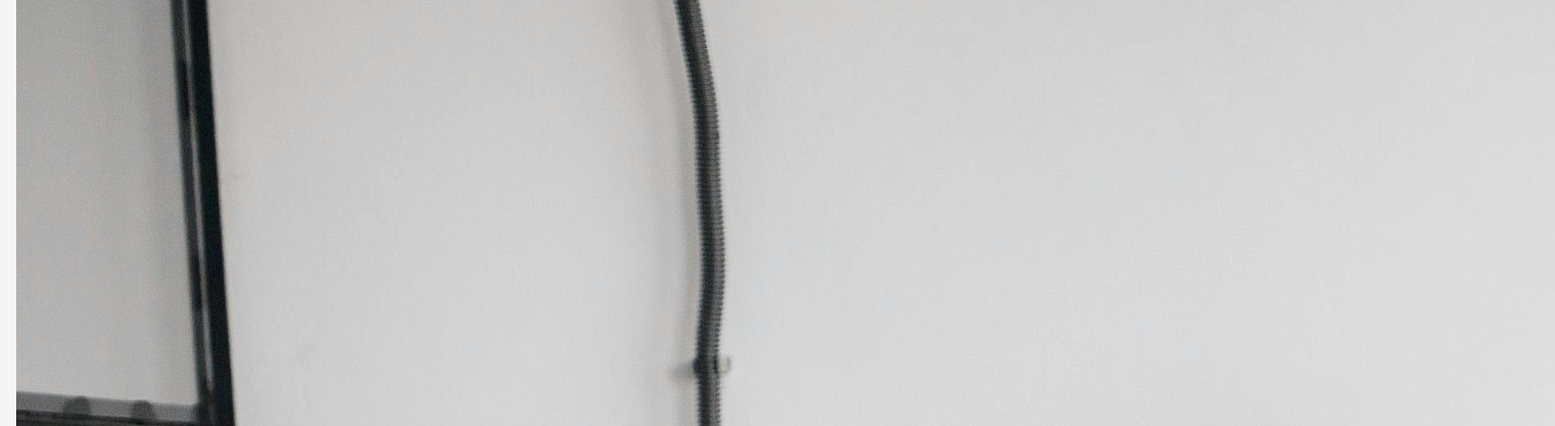
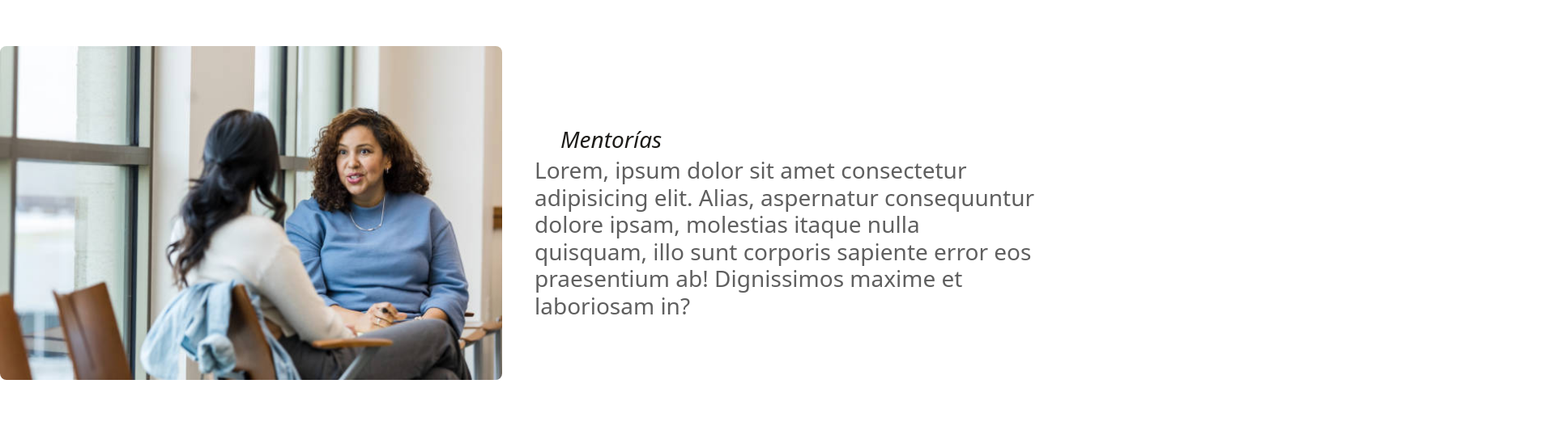
Before and after one commit to Cecipom/lupo, a plain HTML site: page pages/servicios.html in a window 1280 px wide. Shown: the part 527-1054 px from the top of the page at 81% size, 1920 px wide, since content can reach past the window. Drawn offline with nearby package versions, Linux system fonts and the light colour scheme.

Commit message:
actualizacion imagenes y paginas sevicios y contacto

```diff
--- a/pages/servicios.html
+++ b/pages/servicios.html
@@ -35,20 +35,19 @@
   </div>
 </header>
     <main>
-        <section>
+        <section class="servicio">
+          <div class="texto">
             <h2>Capacitaciones</h2>
+            <h3>Lorem ipsum dolor sit amet consectetur adipisicing elit. Dolor rem eos amet explicabo. Numquam nesciunt voluptatem totam, veniam distinctio laudantium optio. Optio alias veritatis officia harum tenetur laborum, pariatur mollitia?</h3>
+            </div>
             <img src="/imagenes/foto2.jpg" alt="Imagen de Capacitaciones">
-            <article>
-                <p>Lorem ipsum dolor sit amet consectetur adipisicing elit. Obcaecati alias inventore iste repellat sit quidem, earum modi dicta impedit minima quia deleniti, quis at beatae. Placeat sequi soluta impedit exercitationem!</p>
-            </article>
         </section>
 
-        <section>
+        <section class="servicio">
+          <img src="/imagenes/mentoria.jpg" alt="Imagen de Mentorías">
+          <div class="texto">
             <h2>Mentorías</h2>
-            <img src="foto2.jpg" alt="Imagen de Mentorías">
-            <article>
-                <p>Lorem ipsum dolor sit amet consectetur adipisicing elit. Obcaecati alias inventore iste repellat sit quidem, earum modi dicta impedit minima quia deleniti, quis at beatae. Placeat sequi soluta impedit exercitationem!</p>
-            </article>
+            <h3>Lorem, ipsum dolor sit amet consectetur adipisicing elit. Alias, aspernatur consequuntur dolore ipsam, molestias itaque nulla quisquam, illo sunt corporis sapiente error eos praesentium ab! Dignissimos maxime et laboriosam in?</h3>
         </section>
     </main>
 
--- a/style.css
+++ b/style.css
@@ -12,7 +12,7 @@
   align-items: center;
   font-size: 20px;
   text-transform: uppercase;
-  color: #31241e /*colores usados en el wireframe*/
+  color: #31241e;/*colores usados en el wireframe*/
 }
 .site-header img {
   width: 60px;
@@ -54,32 +54,62 @@ h2 {
     font-size: 20px;
     font-style: italic;
 }
-
-/* Secciones */
-section {
-    background-color: #f5f5f5;
-    color: blue;
-    margin-bottom: 10px;
-    padding: 20px;
-    border-radius: 8px;
-}
+/*Pagina contactanos*/
 
 /* Formulario */
 .formulario {
   color: #d1c8c1;
   max-width: 600px;
   margin: 20px auto;
+}
 
-}
 .section h3 {
-   color:#1e1d1a;
+  color: #1e1d1a;
   margin: 2rem;
   font-size: 20px;
   font-style: italic;
 }
+
 .section p {
-   color:#1e1d1a;
+  color: #1e1d1a;
   margin: 2rem;
   font-size: 20px;
   font-style: italic;
 }
+
+/*Pagina servicios*/
+.servicio {
+  display: flex;
+  align-items: center;
+  gap: 40px;
+  margin-bottom: 60px;
+}
+
+.servicio.reverse {
+  flex-direction: row-reverse;
+}
+
+.servicio img {
+  width: 50%;
+  border-radius: 8px;
+}
+
+.texto {
+  width: 50%;
+}
+
+.texto h2 {
+  font-size: 28px;
+  margin-bottom: 5px;
+}
+
+.texto h3 {
+  font-weight: normal;
+  color: #5f5f5f;
+  margin-top: 0;
+}
+
+.texto p {
+  font-size: 16px;
+  line-height: 1.5;
+}
```
Also changed, not shown: index.html (+0 -1 lines), pages/contacto.html (+3 -3 lines), pages/nosotras.html (+7 -6 lines), imagenes/mentoria.jpg (added), imagenes/nosotras.jpg (added). Lines whose indentation alone changed are shown as unchanged.
